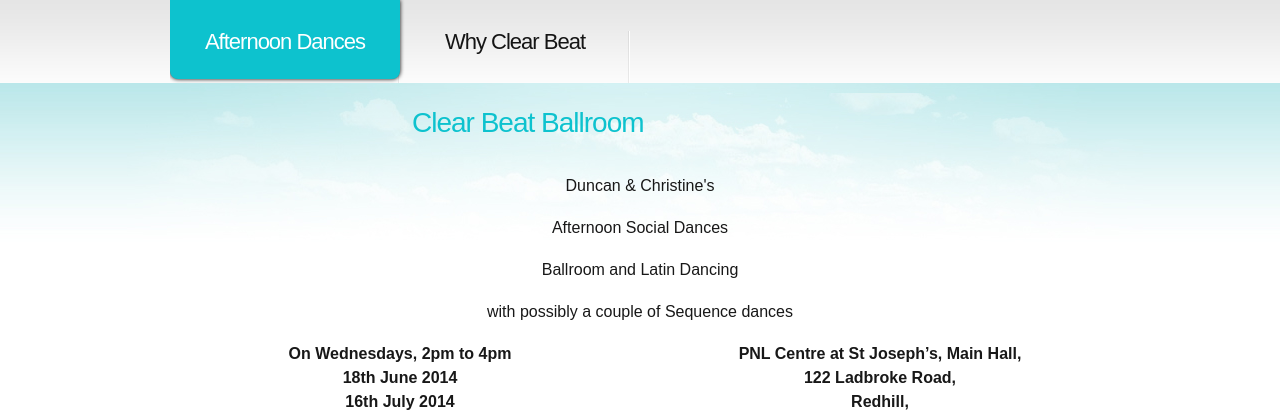
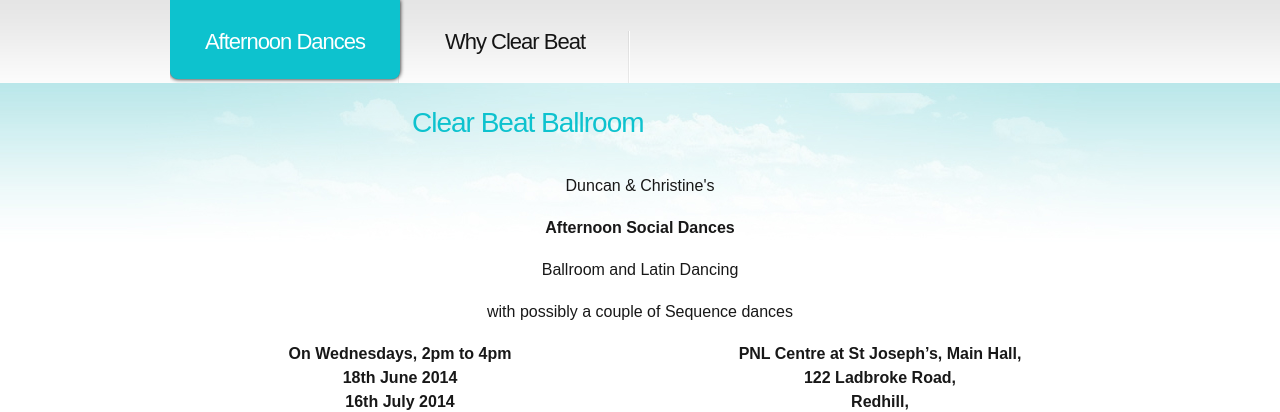
Before and after one commit to ramsayd/duncansdances, a Jekyll site: the page built from 00_afternoon.md, in a window 1280 px wide. Shown: the top 412 px of the page. Built offline with Jekyll 4.4.1, drawn with Linux system fonts in a browser that asks for light colours.

```diff
--- a/00_afternoon.md
+++ b/00_afternoon.md
@@ -6,7 +6,7 @@ permalink: "afternoon.html"
 
 <article class="grid_12 center-text">
 <p>Duncan & Christine's</p>
-<p>Afternoon Social Dances</p>
+<p><strong>Afternoon Social Dances</strong></p>
 <p>Ballroom and Latin Dancing</p>
 <p>with possibly a couple of Sequence dances</p>
 </article>
```
